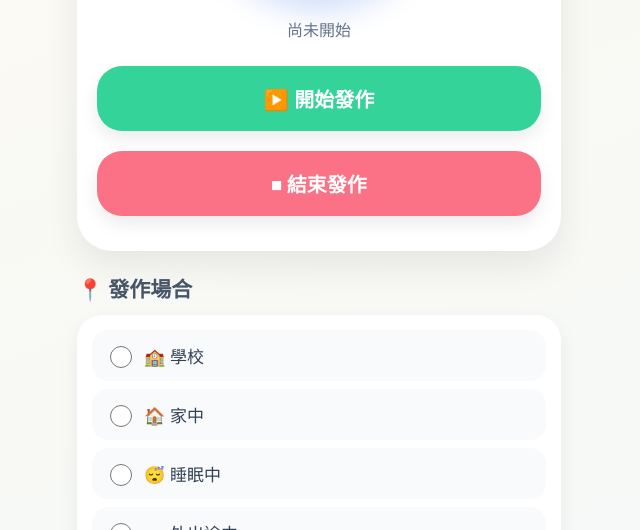
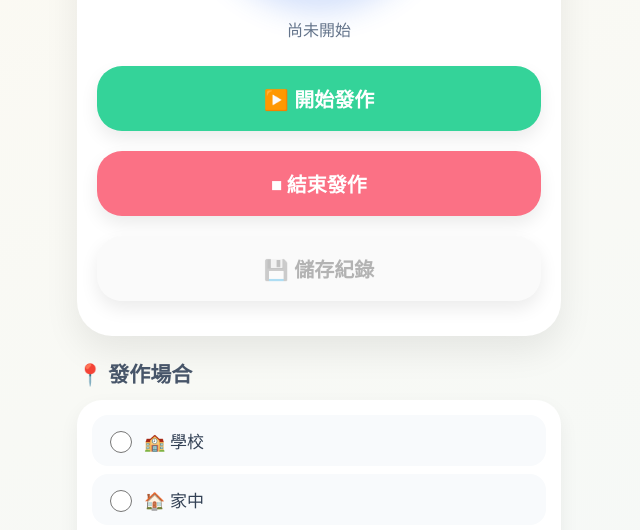
Before and after one commit to kao744268/kaiwei-seizure-record, a plain HTML site: page index.html in a window 1280 px wide. Shown: the part 549-1079 px from the top of the page, without its empty margins (321-961 px from the left). Drawn offline with Linux system fonts and the light colour scheme.

Commit message:
Update index.html

```diff
--- a/index.html
+++ b/index.html
@@ -8,7 +8,7 @@
 <meta name="viewport" content="width=device-width, initial-scale=1.0">
 
 <title>
-愷威 Care V2.3
+愷威 Care V2.3.1
 </title>
 
 <link rel="stylesheet" href="style.css">
@@ -30,21 +30,23 @@
 
 <header class="main-header">
 
-
 <h1>
 👦 愷威 Care
 </h1>
-
 
 <p>
 癲癇紀錄系統
 </p>
 
-
 </header>
 
 
 
+
+
+<!-- ===============================
+發作紀錄
+=============================== -->
 
 
 <section class="seizure-panel">
@@ -63,13 +65,11 @@
 
 
 
-
 <div id="timer">
 
 00:00
 
 </div>
-
 
 
 
@@ -103,6 +103,20 @@ class="stop-button">
 
 
 
+<!-- 新增：儲存按鈕 -->
+
+
+<button
+id="saveBtn"
+class="save-button"
+disabled>
+
+💾 儲存紀錄
+
+</button>
+
+
+
 </section>
 
 
@@ -129,7 +143,6 @@ class="stop-button">
 <div class="option-card">
 
 
-
 <label>
 
 <input
@@ -140,8 +153,6 @@ value="學校">
 🏫 學校
 
 </label>
-
-
 
 
 <label>
@@ -156,8 +167,6 @@ value="家中">
 </label>
 
 
-
-
 <label>
 
 <input
@@ -168,8 +177,6 @@ value="睡眠中">
 😴 睡眠中
 
 </label>
-
-
 
 
 <label>
@@ -184,8 +191,6 @@ value="外出途中">
 </label>
 
 
-
-
 <label>
 
 <input
@@ -196,8 +201,6 @@ value="戶外活動">
 🌳 戶外活動
 
 </label>
-
-
 
 
 <label>
@@ -212,9 +215,7 @@ value="其他">
 </label>
 
 
-
 </div>
-
 
 </section>
 
@@ -239,9 +240,7 @@ value="其他">
 </h3>
 
 
-
 <div class="option-card">
-
 
 
 <label>
@@ -256,8 +255,6 @@ value="全身抽搐">
 </label>
 
 
-
-
 <label>
 
 <input
@@ -268,8 +265,6 @@ value="局部抽搐">
 局部抽搐
 
 </label>
-
-
 
 
 <label>
@@ -284,8 +279,6 @@ value="失神">
 </label>
 
 
-
-
 <label>
 
 <input
@@ -296,8 +289,6 @@ value="僵直">
 僵直
 
 </label>
-
-
 
 
 <label>
@@ -312,9 +303,7 @@ value="其他">
 </label>
 
 
-
 </div>
-
 
 </section>
 
@@ -339,9 +328,7 @@ value="其他">
 </h3>
 
 
-
 <div class="option-card">
-
 
 
 <label>
@@ -356,8 +343,6 @@ value="有意識">
 </label>
 
 
-
-
 <label>
 
 <input
@@ -368,8 +353,6 @@ value="意識模糊">
 😵 意識模糊
 
 </label>
-
-
 
 
 <label>
@@ -384,8 +367,6 @@ value="無意識">
 </label>
 
 
-
-
 <label>
 
 <input
@@ -398,9 +379,7 @@ value="呼吸異常">
 </label>
 
 
-
 </div>
-
 
 </section>
 
@@ -413,7 +392,7 @@ value="呼吸異常">
 
 
 <!-- ===============================
-發作後狀態 新增
+發作後狀態
 =============================== -->
 
 
@@ -425,9 +404,7 @@ value="呼吸異常">
 </h3>
 
 
-
 <div class="option-card">
-
 
 
 <label>
@@ -442,8 +419,6 @@ value="恢復正常">
 </label>
 
 
-
-
 <label>
 
 <input
@@ -454,8 +429,6 @@ value="疲倦想睡">
 😴 疲倦想睡
 
 </label>
-
-
 
 
 <label>
@@ -470,8 +443,6 @@ value="意識混亂">
 </label>
 
 
-
-
 <label>
 
 <input
@@ -482,8 +453,6 @@ value="情緒不穩">
 😢 情緒不穩
 
 </label>
-
-
 
 
 <label>
@@ -498,8 +467,6 @@ value="肌肉無力">
 </label>
 
 
-
-
 <label>
 
 <input
@@ -512,9 +479,7 @@ value="其他">
 </label>
 
 
-
 </div>
-
 
 </section>
 
@@ -539,12 +504,10 @@ value="其他">
 </h3>
 
 
-
 <textarea
 id="note"
 placeholder="記錄發作前後狀況、特殊反應">
 </textarea>
-
 
 
 </section>
@@ -574,8 +537,6 @@ class="small-menu">
 </button>
 
 
-
-
 <button
 id="historyPageBtn"
 class="small-menu">
@@ -583,8 +544,6 @@ class="small-menu">
 📋 歷史紀錄
 
 </button>
-
-
 
 
 <button
@@ -597,7 +556,6 @@ class="small-menu emergency-small">
 
 
 </section>
-
 
 
 </section>
@@ -623,11 +581,8 @@ class="small-menu emergency-small">
 </h2>
 
 
-
 <div id="medicalCard">
-
 </div>
-
 
 
 <button class="backBtn">
@@ -660,11 +615,8 @@ class="small-menu emergency-small">
 </h2>
 
 
-
 <div id="historyList">
-
 </div>
-
 
 
 <button class="backBtn">
@@ -697,17 +649,11 @@ class="small-menu emergency-small">
 </h2>
 
 
-
-
 <div id="emergencyAlert">
 
 發作超過5分鐘時將自動提醒
 
 </div>
-
-
-
-
 
 
 <div class="info-card">
@@ -736,17 +682,8 @@ class="small-menu emergency-small">
 </div>
 
 
-
-
-
-
 <div id="contactList">
-
 </div>
-
-
-
-
 
 
 <button
@@ -756,7 +693,6 @@ class="backBtn">
 返回紀錄
 
 </button>
-
 
 
 </section>
@@ -784,7 +720,6 @@ class="backBtn">
 <script src="settings.js"></script>
 
 
-
 </body>
 
 </html>
```
